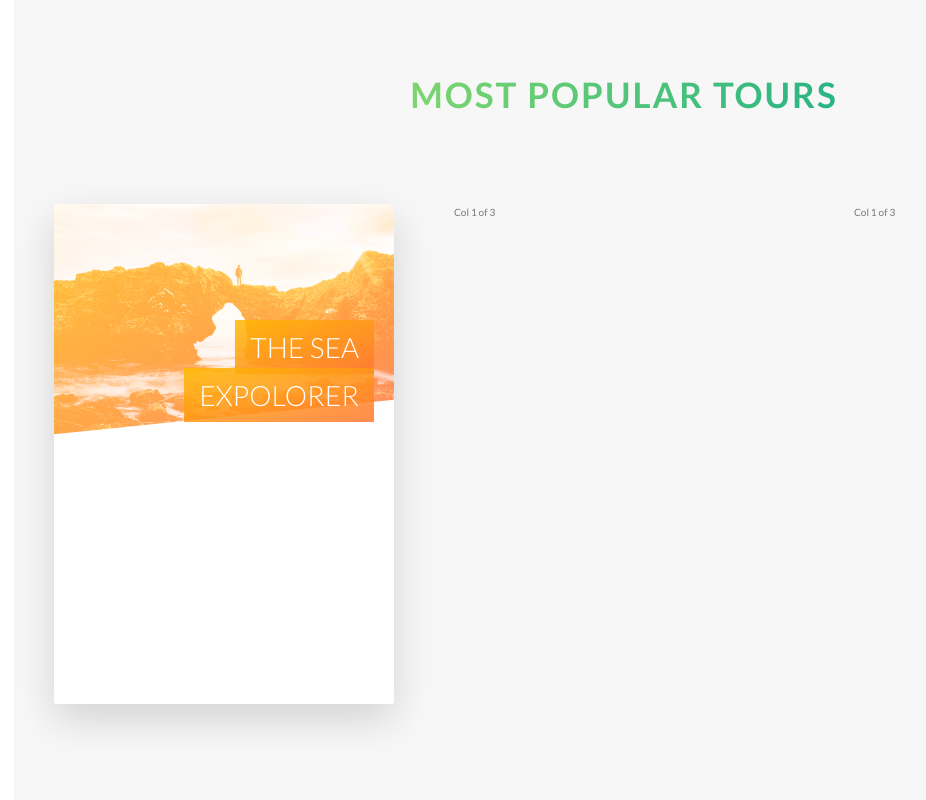
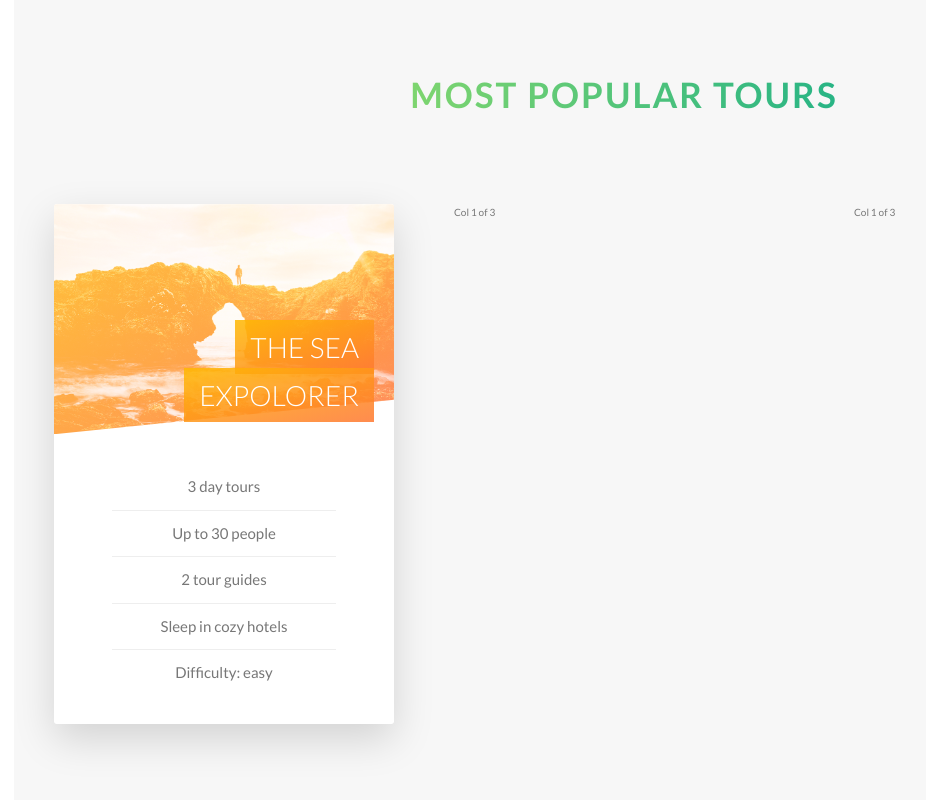
Before and after one commit to ShaneECDavis/NatoursSASSPlayground, a website: page index.html in a window 1280 px wide. Shown: the part 2281-3081 px from the top of the page, without its empty margins (16-942 px from the left). Drawn offline with Linux system fonts and the light colour scheme.

Commit message:
finished first card

```diff
--- a/index.html
+++ b/index.html
@@ -112,10 +112,15 @@
                           </div>
                           <h4 class="card__heading">
                               <span class="card__heading-span card__heading-span--1">The Sea Expolorer</span>
-
                            </h4>
                            <div class="card__details">
-                               Details
+                               <ul>
+                                   <li>3 day tours</li>
+                                   <li>Up to 30 people</li>
+                                   <li>2 tour guides</li>
+                                   <li>Sleep in cozy hotels</li>
+                                   <li>Difficulty: easy</li>
+                               </ul>
                            </div>
                         </div>
                         <div class="card__side card__side--back card__side--back-1">
--- a/sass/abstracts/_variables.scss
+++ b/sass/abstracts/_variables.scss
@@ -17,6 +17,7 @@ $color-grey-dark: #777;
 $color-black: #000;
 
 $color-grey-light-1: #f7f7f7;
+$color-grey-light-2: #eee;
 
 
 //GRID
--- a/sass/components/_card.scss
+++ b/sass/components/_card.scss
@@ -2,13 +2,12 @@
     perspective: 150rem;
     -moz-perspective: 150rem;
     position: relative;
-    height: 50rem;
+    height: 52rem;
 
 
     &__side{
-       color: #fff;
        font-size: 2rem;
-       height: 50rem;
+       height: 52rem;
        transition: all 1s ease;
        position: absolute;
        top: 0;
@@ -81,4 +80,24 @@
         background-image: linear-gradient( to right bottom, rgba($color-secondary-light, .85), rgba($color-secondary-dark,.85))
       }
     }
+
+    &__details {
+        padding: 3rem;
+      ul{
+        list-style: none;
+        width: 80%;
+        margin: 0 auto;
+
+        li{
+          text-align: center;
+          font-size: 1.5rem;
+          padding: 1rem;
+
+          &:not(:last-child){
+            border-bottom: 1px solid $color-grey-light-2;
+          }
+
+        }
+      }
+    }
 }
```
Also changed, not shown: css/style.css.
